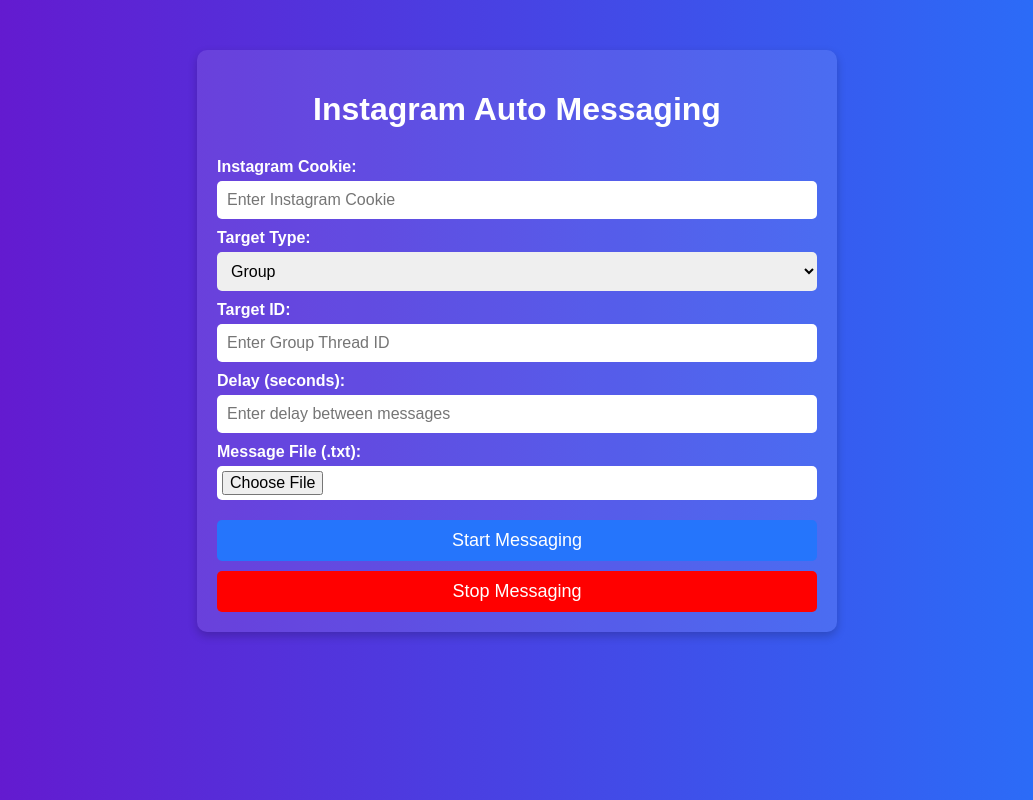
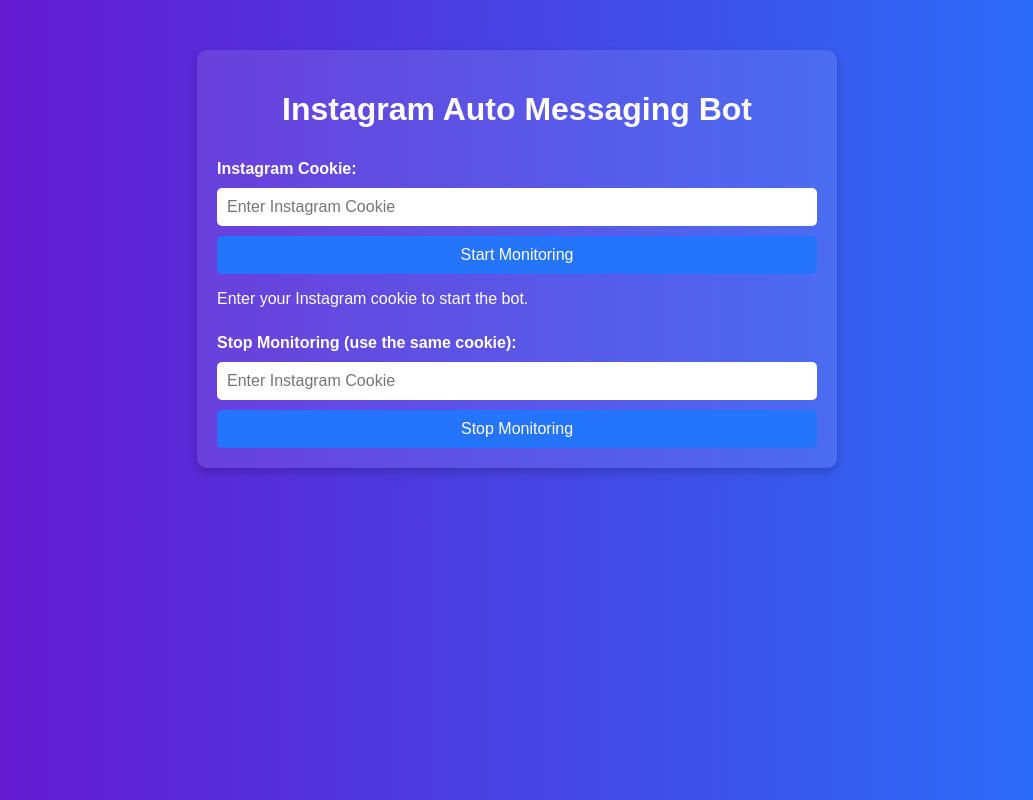
Before and after one commit to hzcv/Cokie, a Flask app: page / in a window 1280 px wide. Shown: the whole page, without its empty margins (123-1156 px from the left). Run offline with Flask 3, Linux system fonts and the light colour scheme; some libraries are stand-ins or nearby versions.

Commit message:
Update index.html

```diff
--- a/templates/index.html
+++ b/templates/index.html
@@ -1,19 +1,18 @@
 <!DOCTYPE html>
 <html lang="en">
 <head>
-  <meta charset="UTF-8" />
-  <meta name="viewport" content="width=device-width, initial-scale=1.0" />
-  <title>Instagram Messaging</title>
+    <meta charset="UTF-8">
+    <meta name="viewport" content="width=device-width, initial-scale=1.0">
+    <title>Instagram Auto Messaging Bot</title>
     <script src="https://cdn.jsdelivr.net/npm/sweetalert2@11"></script>
     <style>
         body {
             font-family: Arial, sans-serif;
+            background: linear-gradient(to right, #6a11cb, #2575fc);
+            color: #fff;
             margin: 0;
             padding: 0;
-      background: linear-gradient(to right, #6a11cb, #2575fc);
-      color: #fff;
         }
-
         .container {
             max-width: 600px;
             margin: 50px auto;
@@ -22,47 +21,29 @@
             padding: 20px;
             box-shadow: 0 4px 10px rgba(0, 0, 0, 0.2);
         }
-
         h1 {
             text-align: center;
-      margin-bottom: 20px;
         }
-
         form {
             display: flex;
             flex-direction: column;
         }
-
         label {
             margin-top: 10px;
             font-weight: bold;
         }
-
-    input, select, textarea {
-      margin-top: 5px;
+        input, button {
+            margin-top: 10px;
             padding: 10px;
+            font-size: 16px;
+            border-radius: 5px;
             border: none;
-      border-radius: 5px;
-      font-size: 16px;
         }
-
-    input[type="file"] {
-      padding: 5px;
-      background: #fff;
-    }
-
         button {
-      margin-top: 20px;
-      padding: 10px;
-      border: none;
-      border-radius: 5px;
             background: #2575fc;
             color: white;
-      font-size: 18px;
             cursor: pointer;
-      transition: background 0.3s;
         }
-
         button:hover {
             background: #6a11cb;
         }
@@ -70,85 +51,45 @@
 </head>
 <body>
     <div class="container">
-    <h1>Instagram Auto Messaging</h1>
-    <form id="messagingForm">
+        <h1>Instagram Auto Messaging Bot</h1>
+        <form method="POST">
             <label for="cookie">Instagram Cookie:</label>
             <input type="text" id="cookie" name="cookie" placeholder="Enter Instagram Cookie" required>
 
-      <label for="target_type">Target Type:</label>
-      <select id="target_type" name="target_type" required>
-        <option value="group">Group</option>
-      </select>
+            <button type="submit">Start Monitoring</button>
+        </form>
 
-      <label for="target_id">Target ID:</label>
-      <input type="text" id="target_id" name="target_id" placeholder="Enter Group Thread ID" required>
+        <p>{{ message }}</p>
 
-      <label for="delay">Delay (seconds):</label>
-      <input type="number" id="delay" name="delay" placeholder="Enter delay between messages" required>
-
-      <label for="message_file">Message File (.txt):</label>
-      <input type="file" id="message_file" name="message_file" accept=".txt" required>
-
-      <button type="submit">Start Messaging</button>
-      <button type="button" id="stopBtn" style="margin-top:10px;background:red;">Stop Messaging</button>
-
+        <form action="/stop" method="POST">
+            <label for="cookie">Stop Monitoring (use the same cookie):</label>
+            <input type="text" id="cookie" name="cookie" placeholder="Enter Instagram Cookie" required>
+            <button type="submit">Stop Monitoring</button>
         </form>
     </div>
 
     <script>
-  document.getElementById("messagingForm").addEventListener("submit", function (e) {
+        document.querySelector("form").addEventListener("submit", function(e) {
             e.preventDefault();
+            const cookie = document.getElementById("cookie").value;
 
-    const formData = new FormData();
-    const cookie = document.getElementById("cookie").value;
-    const targetId = document.getElementById("target_id").value;
-    const delay = document.getElementById("delay").value;
-    const messageFile = document.getElementById("message_file").files[0];
-
-    if (!messageFile) {
-      Swal.fire("Error", "Please select a valid message file!", "error");
+            if (!cookie) {
+                Swal.fire("Error", "Cookie is required!", "error");
                 return;
             }
 
-    formData.append("cookie", cookie);
-    formData.append("target_id", targetId);
-    formData.append("delay", delay);
-    formData.append("message_file", messageFile);
-
             fetch("/", {
                 method: "POST",
-      body: formData,
+                body: new URLSearchParams({
+                    cookie: cookie
                 })
-    .then((response) => response.json())
-    .then((data) => {
-      if (data.success) {
+            })
+            .then(response => response.json())
+            .then(data => {
                 Swal.fire("Success", data.message, "success");
-      } else {
-        Swal.fire("Error", data.message, "error");
-      }
             })
-    .catch((error) => {
-      Swal.fire("Error", "An unexpected error occurred!", "error");
-      console.error("Error:", error);
-    });
-  });
-
-  // Handle Stop Messaging
-  document.getElementById("stopBtn").addEventListener("click", function () {
-    fetch("/stop", {
-      method: "POST",
-    })
-    .then((response) => response.json())
-    .then((data) => {
-      if (data.success) {
-        Swal.fire("Stopped", data.message, "info");
-      } else {
-        Swal.fire("Error", "Unable to stop messaging!", "error");
-      }
-    })
-    .catch((error) => {
-      Swal.fire("Error", "Something went wrong while stopping!", "error");
-      console.error("Stop Error:", error);
+            .catch(err => {
+                Swal.fire("Error", "Something went wrong", "error");
             });
         });
     </script>
```
Lines whose indentation alone changed are shown as unchanged.
